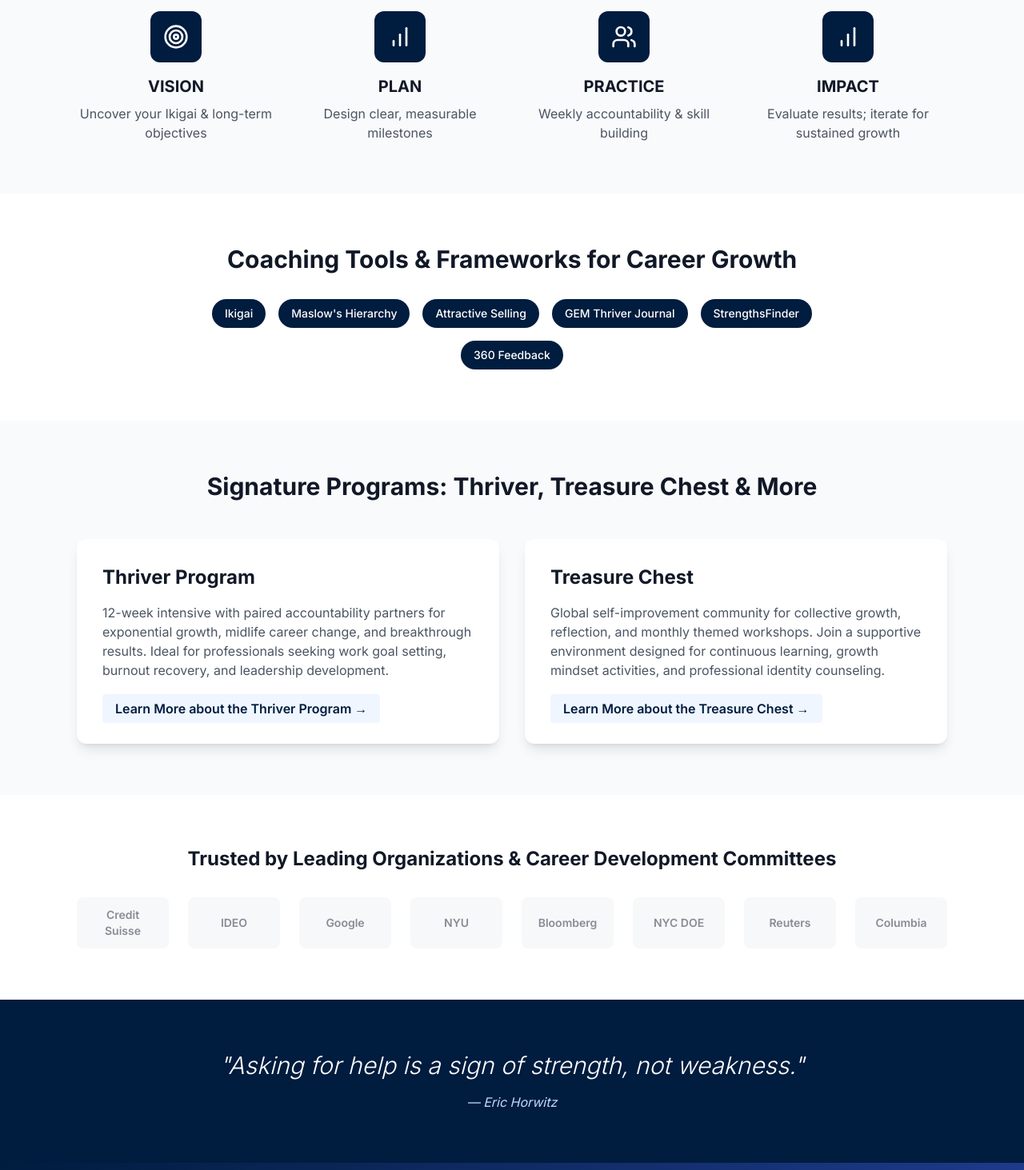
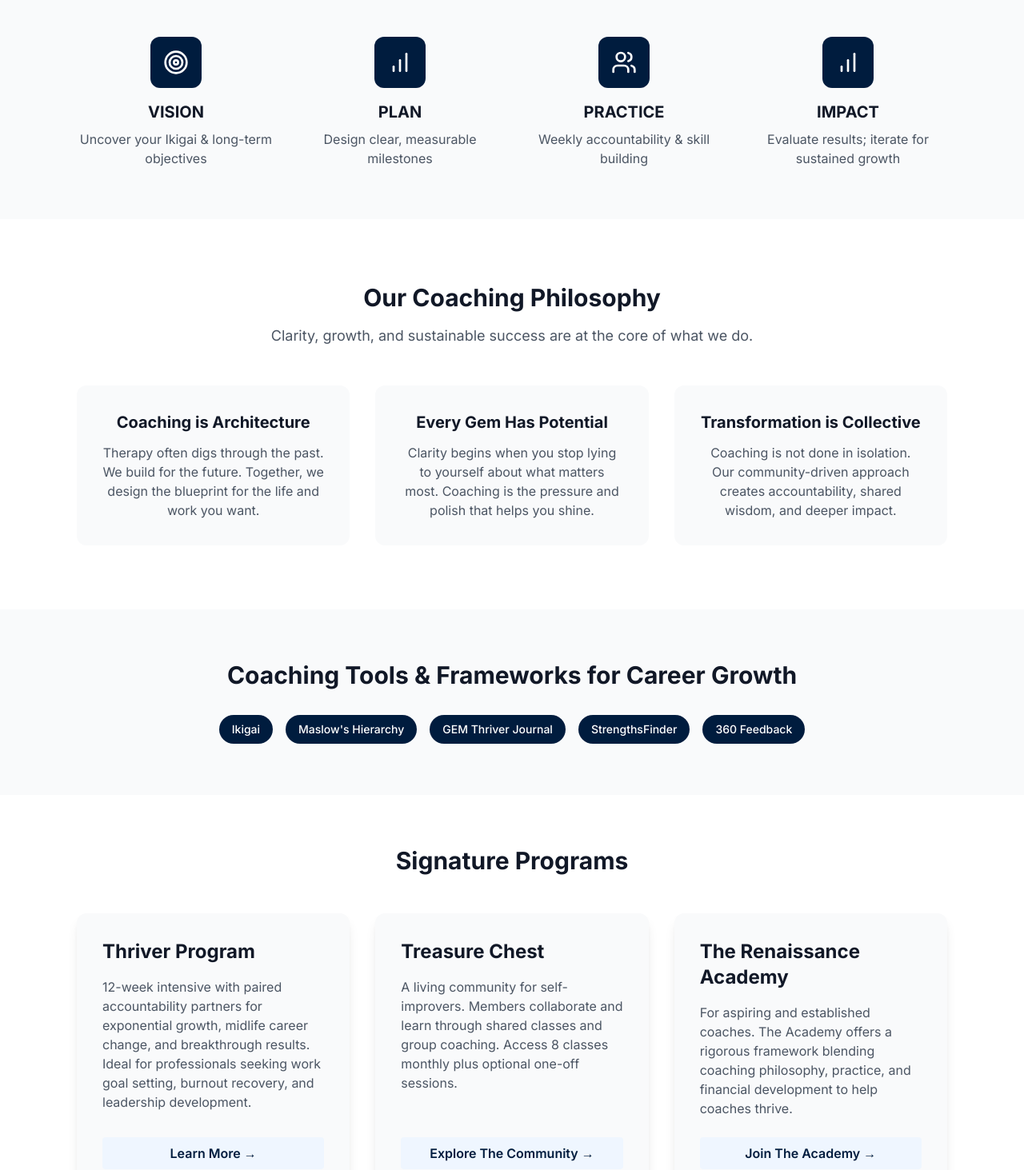
Before and after one commit to AnkoriAl/erichorwitz.ai, a Next.js app: page /coaching in a window 1280 px wide. Shown: the part 1334-2797 px from the top of the page at 80% size. Built offline with nearby package versions, Linux system fonts and the light colour scheme.

Commit message:
coaching page fix

```diff
--- a/app/coaching/page.tsx
+++ b/app/coaching/page.tsx
@@ -1,5 +1,4 @@
 import type { Metadata } from 'next';
-import Link from 'next/link';
 import { Users, Building, Lightbulb, Target, BarChart, Sparkles } from 'lucide-react';
 import ServerSection from '../components/ServerSection';
 import ServerCard from '../components/ServerCard';
@@ -66,12 +65,12 @@ const CoachingPage: React.FC = () => {
   ];
 
   const tools = [
-    "Ikigai", "Maslow's Hierarchy", "Attractive Selling", "GEM Thriver Journal",
+    "Ikigai", "Maslow's Hierarchy", "GEM Thriver Journal",
     "StrengthsFinder", "360 Feedback"
   ];
 
   const clientLogos = [
-    "Credit Suisse", "IDEO", "Google", "NYU", "Bloomberg", "NYC DOE", "Reuters", "Columbia"
+    "Credit Suisse", "IDEO", "Google", "NYU", "Bloomberg", "NYC DOE", "Reuters", "Columbia", "Bank of America", "Yale University", "Johnson & Johnson"
   ];
 
   return (
@@ -83,11 +82,9 @@ const CoachingPage: React.FC = () => {
             <Sparkles className="h-4 w-4 mr-2" />
             <span className="text-sm font-medium">Transform Purpose into Performance</span>
           </div>
-          <h1 className="sr-only">Executive Coaching, Growth Mindset & Career Change Programs by Eric Horwitz — GEM Coaching</h1>
-          <h1 className="text-5xl md:text-6xl font-bold mb-6">Executive Coaching, Growth Mindset & Career Change</h1>
+          <h1 className="text-5xl md:text-6xl font-bold mb-6">Executive Coaching, Growth Mindset & Career Change Programs</h1>
           <p className="text-xl text-blue-100 mb-8">
-            Unlock your potential with executive coaching, growth mindset activities, and career change programs. Eric Horwitz offers personalized coaching for professionals, leaders, and organizations seeking breakthrough results, leadership development, and work goal setting.<br />
-            <span className="font-semibold">For more, visit <a href="https://gem.coach" className="underline hover:text-blue-200" target="_blank" rel="noopener noreferrer">gem.coach</a></span>
+            Unlock your potential with executive coaching, growth mindset activities, and career change programs. Eric Horwitz offers personalized coaching for professionals, leaders, and organizations seeking breakthrough results, leadership development, and work goal setting.
           </p>
         </div>
       </section>
@@ -135,8 +132,32 @@ const CoachingPage: React.FC = () => {
         </div>
       </section>
 
+      {/* Coaching Philosophy */}
+      <section className="py-20 bg-white">
+        <div className="max-w-6xl mx-auto px-4 sm:px-6 lg:px-8">
+          <div className="text-center mb-12">
+            <h2 className="text-3xl font-bold text-gray-900">Our Coaching Philosophy</h2>
+            <p className="mt-4 text-lg text-gray-600">Clarity, growth, and sustainable success are at the core of what we do.</p>
+          </div>
+          <div className="grid md:grid-cols-3 gap-8 text-center">
+            <div className="bg-gray-50 p-8 rounded-xl">
+              <h3 className="text-xl font-bold text-gray-900 mb-3">Coaching is Architecture</h3>
+              <p className="text-gray-600">Therapy often digs through the past. We build for the future. Together, we design the blueprint for the life and work you want.</p>
+            </div>
+            <div className="bg-gray-50 p-8 rounded-xl">
+              <h3 className="text-xl font-bold text-gray-900 mb-3">Every Gem Has Potential</h3>
+              <p className="text-gray-600">Clarity begins when you stop lying to yourself about what matters most. Coaching is the pressure and polish that helps you shine.</p>
+            </div>
+            <div className="bg-gray-50 p-8 rounded-xl">
+              <h3 className="text-xl font-bold text-gray-900 mb-3">Transformation is Collective</h3>
+              <p className="text-gray-600">Coaching is not done in isolation. Our community-driven approach creates accountability, shared wisdom, and deeper impact.</p>
+            </div>
+          </div>
+        </div>
+      </section>
+
       {/* Tools & Frameworks */}
-      <section className="py-16">
+      <section className="py-16 bg-gray-50">
         <div className="max-w-4xl mx-auto px-4 sm:px-6 lg:px-8 text-center">
           <h2 className="text-3xl font-bold text-gray-900 mb-8">Coaching Tools & Frameworks for Career Growth</h2>
           <div className="flex flex-wrap justify-center gap-4">
@@ -153,37 +174,75 @@ const CoachingPage: React.FC = () => {
       </section>
 
       {/* Signature Programs */}
-      <section className="py-16 bg-gray-50">
+      <section className="py-16 bg-white">
         <div className="max-w-6xl mx-auto px-4 sm:px-6 lg:px-8">
-          <h2 className="text-3xl font-bold text-center text-gray-900 mb-12">Signature Programs: Thriver, Treasure Chest & More</h2>
-          <div className="grid grid-cols-1 md:grid-cols-2 gap-8">
-            <div className="bg-white rounded-xl shadow-lg p-8">
+          <h2 className="text-3xl font-bold text-center text-gray-900 mb-12">Signature Programs</h2>
+          <div className="grid grid-cols-1 md:grid-cols-2 lg:grid-cols-3 gap-8">
+            <div className="bg-gray-50 rounded-xl shadow-lg p-8 flex flex-col">
               <h3 className="text-2xl font-bold text-gray-900 mb-4">Thriver Program</h3>
-              <p className="text-gray-600 mb-6">
+              <p className="text-gray-600 mb-6 flex-grow">
                 12-week intensive with paired accountability partners for exponential growth, midlife career change, and breakthrough results. Ideal for professionals seeking work goal setting, burnout recovery, and leadership development.
               </p>
               <a
                 href="https://gem.coach/thriver"
                 target="_blank"
                 rel="noopener noreferrer"
-                className="text-[#001C3E] font-semibold hover:underline bg-blue-50 px-4 py-2 rounded transition"
+                className="text-[#001C3E] font-semibold hover:underline bg-blue-50 px-4 py-2 rounded transition text-center"
               >
-                Learn More about the Thriver Program →
+                Learn More →
               </a>
             </div>
-            <div className="bg-white rounded-xl shadow-lg p-8">
+            <div className="bg-gray-50 rounded-xl shadow-lg p-8 flex flex-col">
               <h3 className="text-2xl font-bold text-gray-900 mb-4">Treasure Chest</h3>
-              <p className="text-gray-600 mb-6">
-                Global self-improvement community for collective growth, reflection, and monthly themed workshops. Join a supportive environment designed for continuous learning, growth mindset activities, and professional identity counseling.
+              <p className="text-gray-600 mb-6 flex-grow">
+                A living community for self-improvers. Members collaborate and learn through shared classes and group coaching. Access 8 classes monthly plus optional one-off sessions.
               </p>
               <a
                 href="https://gem.coach/treasure-chest"
                 target="_blank"
                 rel="noopener noreferrer"
-                className="text-[#001C3E] font-semibold hover:underline bg-blue-50 px-4 py-2 rounded transition"
+                className="text-[#001C3E] font-semibold hover:underline bg-blue-50 px-4 py-2 rounded transition text-center"
               >
-                Learn More about the Treasure Chest →
+                Explore The Community →
               </a>
+            </div>
+            <div className="bg-gray-50 rounded-xl shadow-lg p-8 flex flex-col">
+              <h3 className="text-2xl font-bold text-gray-900 mb-4">The Renaissance Academy</h3>
+              <p className="text-gray-600 mb-6 flex-grow">
+                For aspiring and established coaches. The Academy offers a rigorous framework blending coaching philosophy, practice, and financial development to help coaches thrive.
+              </p>
+              <a
+                href="https://www.gem.coach/renaissance-academy"
+                target="_blank"
+                rel="noopener noreferrer"
+                className="text-[#001C3E] font-semibold hover:underline bg-blue-50 px-4 py-2 rounded transition text-center"
+              >
+                Join The Academy →
+              </a>
+            </div>
+          </div>
+        </div>
+      </section>
+
+      {/* Signature Approaches */}
+      <section className="py-20 bg-white">
+        <div className="max-w-6xl mx-auto px-4 sm:px-6 lg:px-8">
+          <div className="text-center mb-12">
+            <h2 className="text-3xl font-bold text-gray-900">Signature GEM Approaches</h2>
+            <p className="mt-4 text-lg text-gray-600">Proven frameworks to build alignment and create authentic value.</p>
+          </div>
+          <div className="grid md:grid-cols-3 gap-8">
+            <div className="bg-gray-50 p-8 rounded-xl shadow-md">
+              <h3 className="text-xl font-bold text-gray-900 mb-3">Attractive Selling</h3>
+              <p className="text-gray-600">A philosophy of creating value so authentic it attracts. We replace outdated sales tactics with presence, generosity, and integrity.</p>
+            </div>
+            <div className="bg-gray-50 p-8 rounded-xl shadow-md">
+              <h3 className="text-xl font-bold text-gray-900 mb-3">The GEM Navigator</h3>
+              <p className="text-gray-600">A structured intake system that ensures clients are paired with the right coach and program for a seamless fit.</p>
+            </div>
+            <div className="bg-gray-50 p-8 rounded-xl shadow-md">
+              <h3 className="text-xl font-bold text-gray-900 mb-3">The You-Me-Agree Framework</h3>
+              <p className="text-gray-600">A simple communication tool to build alignment and resolve conflicts, ensuring progress is always collaborative.</p>
             </div>
           </div>
         </div>
@@ -192,26 +251,22 @@ const CoachingPage: React.FC = () => {
       {/* Client Logos */}
       <section className="py-16">
         <div className="max-w-6xl mx-auto px-4 sm:px-6 lg:px-8">
-          <h2 className="text-2xl font-bold text-center text-gray-900 mb-8">Trusted by Leading Organizations & Career Development Committees</h2>
-          <div className="grid grid-cols-2 md:grid-cols-4 lg:grid-cols-8 gap-6 opacity-60">
+          <h2 className="text-2xl font-bold text-center text-gray-900 mb-8">Trusted by Individuals at Leading Organizations</h2>
+          <div className="flex flex-wrap justify-center items-center gap-x-8 gap-y-4 opacity-70">
             {clientLogos.map((logo, index) => (
-              <div key={index} className="text-center">
-                <div className="bg-gray-100 rounded-lg p-4 h-16 flex items-center justify-center">
-                  <span className="text-gray-700 font-semibold text-sm">{logo}</span>
-                </div>
-              </div>
+              <span key={index} className="text-gray-700 font-semibold text-lg">{logo}</span>
             ))}
           </div>
         </div>
       </section>
 
-      {/* Quote Callout */}
+      {/* Why Choose Us */}
       <section className="py-16 bg-[#001C3E] text-white">
         <div className="max-w-4xl mx-auto px-4 sm:px-6 lg:px-8 text-center">
-          <blockquote className="text-2xl md:text-3xl font-light italic mb-4">
-            "Asking for help is a sign of strength, not weakness."
-          </blockquote>
-          <cite className="text-blue-200">— Eric Horwitz</cite>
+          <h2 className="text-3xl font-bold mb-4">Why Choose GEM?</h2>
+          <p className="text-xl text-blue-200 mb-8">
+            Because we don’t just give advice—we partner with you to create transformation. Our blend of personal coaching, structured programs, and collective community means you’re not only guided—you’re supported, challenged, and held accountable.
+          </p>
         </div>
       </section>
 
```
